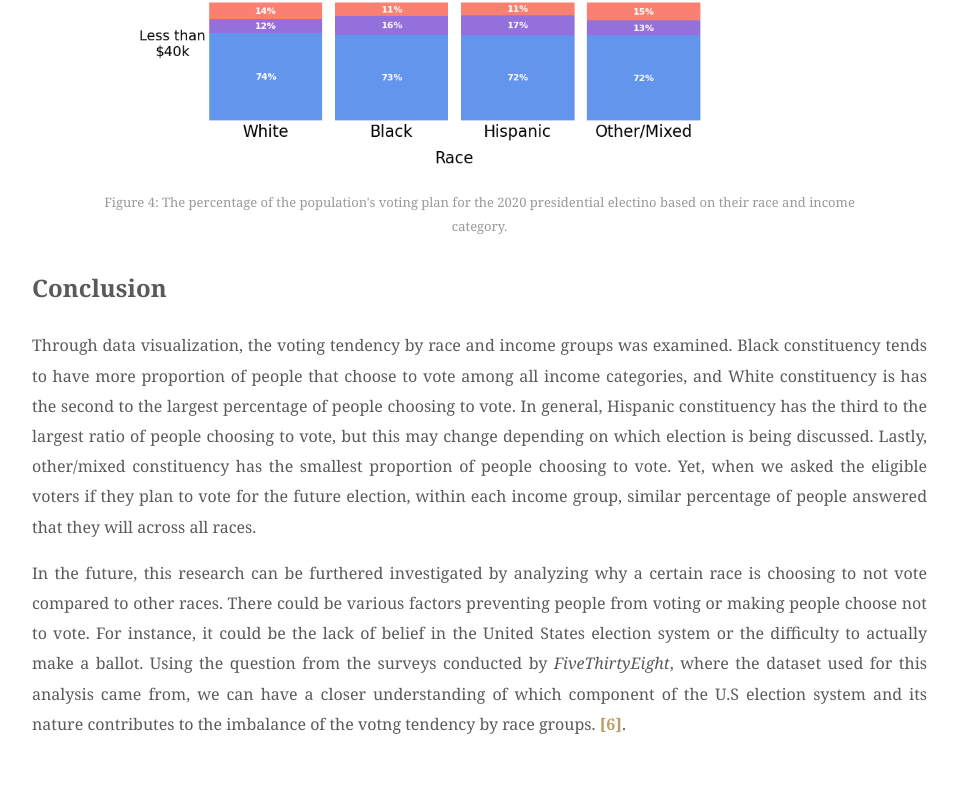
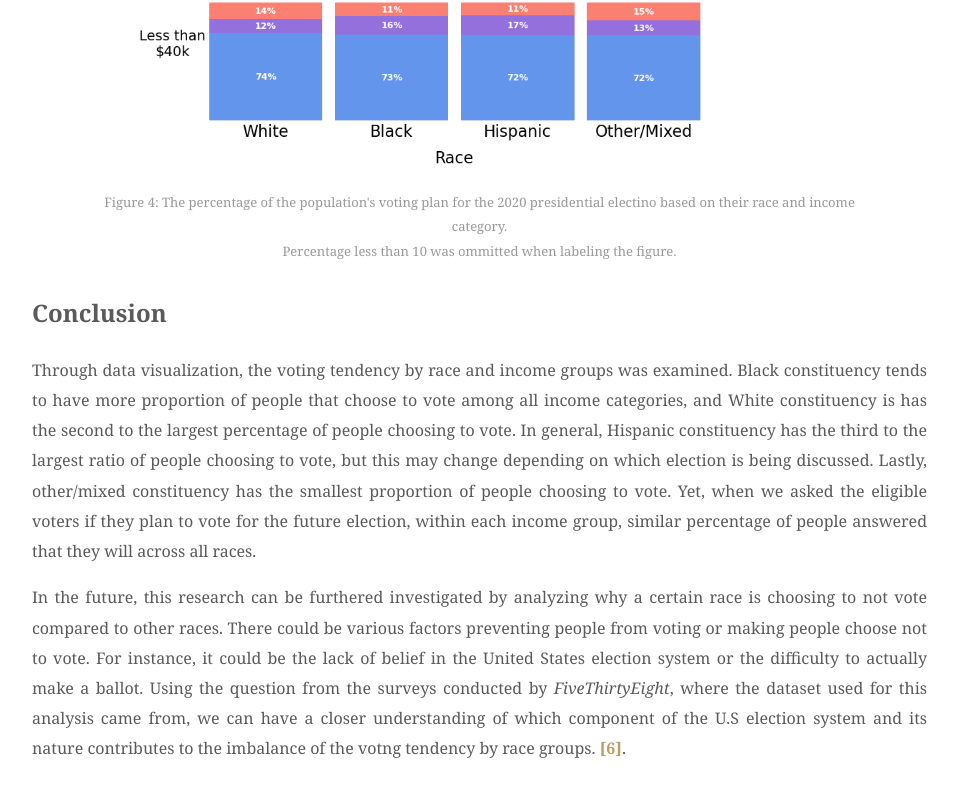
Before and after one commit to minkysong/voting-tendency, a plain HTML site: page index_copy.html in a window 1280 px wide. Shown: the part 4970-5766 px from the top of the page, without its empty margins (88-1046 px from the left). Drawn offline with Linux system fonts and the light colour scheme.

Commit message:
added captions and increased marker size🟡

```diff
--- a/index_copy.html
+++ b/index_copy.html
@@ -116,7 +116,9 @@
 
 			<figure>
 				<img src="figures/03_futureVoting.png" class="responsive">
-				<figcaption>Figure 4: The percentage of the population's voting plan for the 2020 presidential electino based on their race and income category.</figcaption>
+				<figcaption>Figure 4: The percentage of the population's voting plan for the 2020 presidential electino based on their race and income category.
+					<br>Percentage less than 10 was ommitted when labeling the figure.
+				</figcaption>
 			</figure>
 
         <h2>Conclusion</h2>
```
Also changed, not shown: figures/02_time.png.
